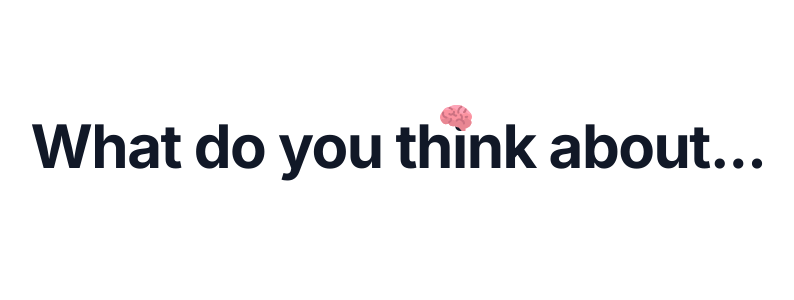
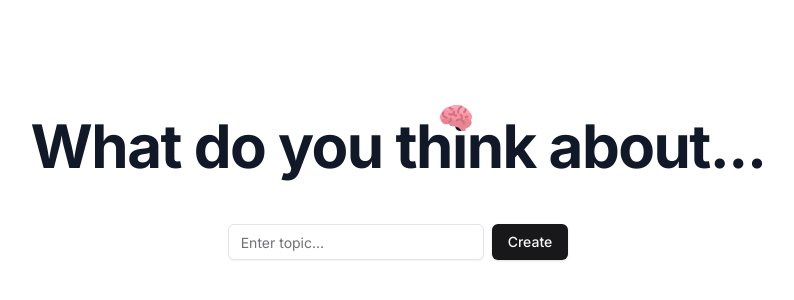
Before and after one commit to invalid04/votescale, a Next.js app in the folder client/: page / in a window 1280 px wide. Shown: the part 92-392 px from the top of the page, without its empty margins (242-1036 px from the left). Built offline with nearby package versions, Linux system fonts and the light colour scheme.

Commit message:
TopicCreator Component

```diff
--- a/client/package.json
+++ b/client/package.json
@@ -10,6 +10,8 @@
   },
   "dependencies": {
     "@radix-ui/react-icons": "^1.3.0",
+    "@radix-ui/react-label": "^2.0.2",
+    "@radix-ui/react-slot": "^1.0.2",
     "class-variance-authority": "^0.7.0",
     "clsx": "^2.1.1",
     "next": "14.2.3",
--- a/client/src/app/page.tsx
+++ b/client/src/app/page.tsx
@@ -1,5 +1,6 @@
 import { Icons } from "@/components/Icons";
 import MaxWidthWrapper from "@/components/MaxWidthWrapper";
+import TopicCreator from "@/components/TopicCreator";
 
 export default function Home() {
   return (
@@ -25,6 +26,8 @@
               </span>{" "}
                about...
             </h1>
+
+            <TopicCreator />
           </div>
         </div>
       </MaxWidthWrapper>
--- /dev/null
+++ b/client/src/components/TopicCreator.tsx
@@ -0,0 +1,28 @@
+'use client'
+
+import { useState } from "react"
+import { Button } from "./ui/button"
+import { Input } from "./ui/input"
+
+const TopicCreator = () => {
+
+    const [input, setInput] = useState<string>('')
+
+    return (
+        <div className='mt-12 flex flex-col gap-2'>
+            <div className='flex gap-2'>
+                <Input
+                    value={input}
+                    onChange={({ target }) => setInput(target.value)}
+                    className='bg-white min-w-64'
+                    placeholder='Enter topic...'
+                />
+                <Button>
+                    Create
+                </Button>
+            </div>
+        </div>
+    )
+}
+
+export default TopicCreator
--- /dev/null
+++ b/client/src/components/ui/button.tsx
@@ -0,0 +1,57 @@
+import * as React from "react"
+import { Slot } from "@radix-ui/react-slot"
+import { cva, type VariantProps } from "class-variance-authority"
+
+import { cn } from "@/lib/utils"
+
+const buttonVariants = cva(
+  "inline-flex items-center justify-center whitespace-nowrap rounded-md text-sm font-medium transition-colors focus-visible:outline-none focus-visible:ring-1 focus-visible:ring-ring disabled:pointer-events-none disabled:opacity-50",
+  {
+    variants: {
+      variant: {
+        default:
+          "bg-primary text-primary-foreground shadow hover:bg-primary/90",
+        destructive:
+          "bg-destructive text-destructive-foreground shadow-sm hover:bg-destructive/90",
+        outline:
+          "border border-input bg-background shadow-sm hover:bg-accent hover:text-accent-foreground",
+        secondary:
+          "bg-secondary text-secondary-foreground shadow-sm hover:bg-secondary/80",
+        ghost: "hover:bg-accent hover:text-accent-foreground",
+        link: "text-primary underline-offset-4 hover:underline",
+      },
+      size: {
+        default: "h-9 px-4 py-2",
+        sm: "h-8 rounded-md px-3 text-xs",
+        lg: "h-10 rounded-md px-8",
+        icon: "h-9 w-9",
+      },
+    },
+    defaultVariants: {
+      variant: "default",
+      size: "default",
+    },
+  }
+)
+
+export interface ButtonProps
+  extends React.ButtonHTMLAttributes<HTMLButtonElement>,
+    VariantProps<typeof buttonVariants> {
+  asChild?: boolean
+}
+
+const Button = React.forwardRef<HTMLButtonElement, ButtonProps>(
+  ({ className, variant, size, asChild = false, ...props }, ref) => {
+    const Comp = asChild ? Slot : "button"
+    return (
+      <Comp
+        className={cn(buttonVariants({ variant, size, className }))}
+        ref={ref}
+        {...props}
+      />
+    )
+  }
+)
+Button.displayName = "Button"
+
+export { Button, buttonVariants }
--- /dev/null
+++ b/client/src/components/ui/input.tsx
@@ -0,0 +1,25 @@
+import * as React from "react"
+
+import { cn } from "@/lib/utils"
+
+export interface InputProps
+  extends React.InputHTMLAttributes<HTMLInputElement> {}
+
+const Input = React.forwardRef<HTMLInputElement, InputProps>(
+  ({ className, type, ...props }, ref) => {
+    return (
+      <input
+        type={type}
+        className={cn(
+          "flex h-9 w-full rounded-md border border-input bg-transparent px-3 py-1 text-sm shadow-sm transition-colors file:border-0 file:bg-transparent file:text-sm file:font-medium placeholder:text-muted-foreground focus-visible:outline-none focus-visible:ring-1 focus-visible:ring-ring disabled:cursor-not-allowed disabled:opacity-50",
+          className
+        )}
+        ref={ref}
+        {...props}
+      />
+    )
+  }
+)
+Input.displayName = "Input"
+
+export { Input }
--- /dev/null
+++ b/client/src/components/ui/label.tsx
@@ -0,0 +1,26 @@
+"use client"
+
+import * as React from "react"
+import * as LabelPrimitive from "@radix-ui/react-label"
+import { cva, type VariantProps } from "class-variance-authority"
+
+import { cn } from "@/lib/utils"
+
+const labelVariants = cva(
+  "text-sm font-medium leading-none peer-disabled:cursor-not-allowed peer-disabled:opacity-70"
+)
+
+const Label = React.forwardRef<
+  React.ElementRef<typeof LabelPrimitive.Root>,
+  React.ComponentPropsWithoutRef<typeof LabelPrimitive.Root> &
+    VariantProps<typeof labelVariants>
+>(({ className, ...props }, ref) => (
+  <LabelPrimitive.Root
+    ref={ref}
+    className={cn(labelVariants(), className)}
+    {...props}
+  />
+))
+Label.displayName = LabelPrimitive.Root.displayName
+
+export { Label }
```
Also changed, not shown: 1 other file (tests, documents, lock files or other folders).
